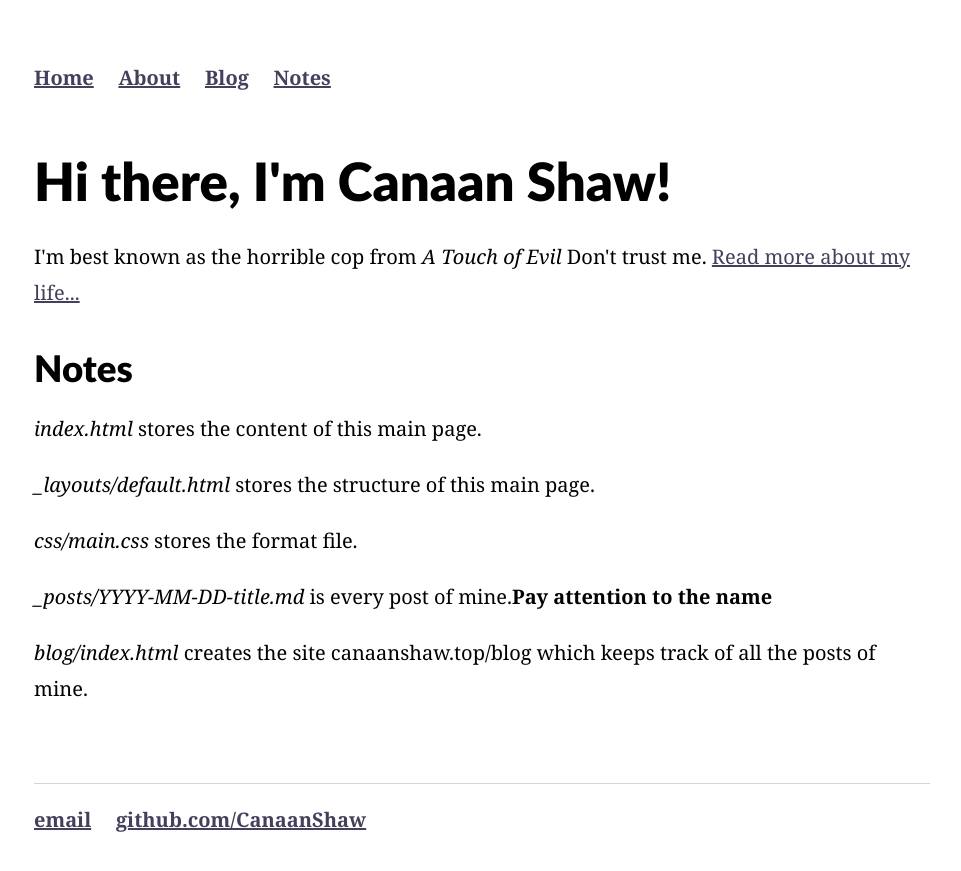
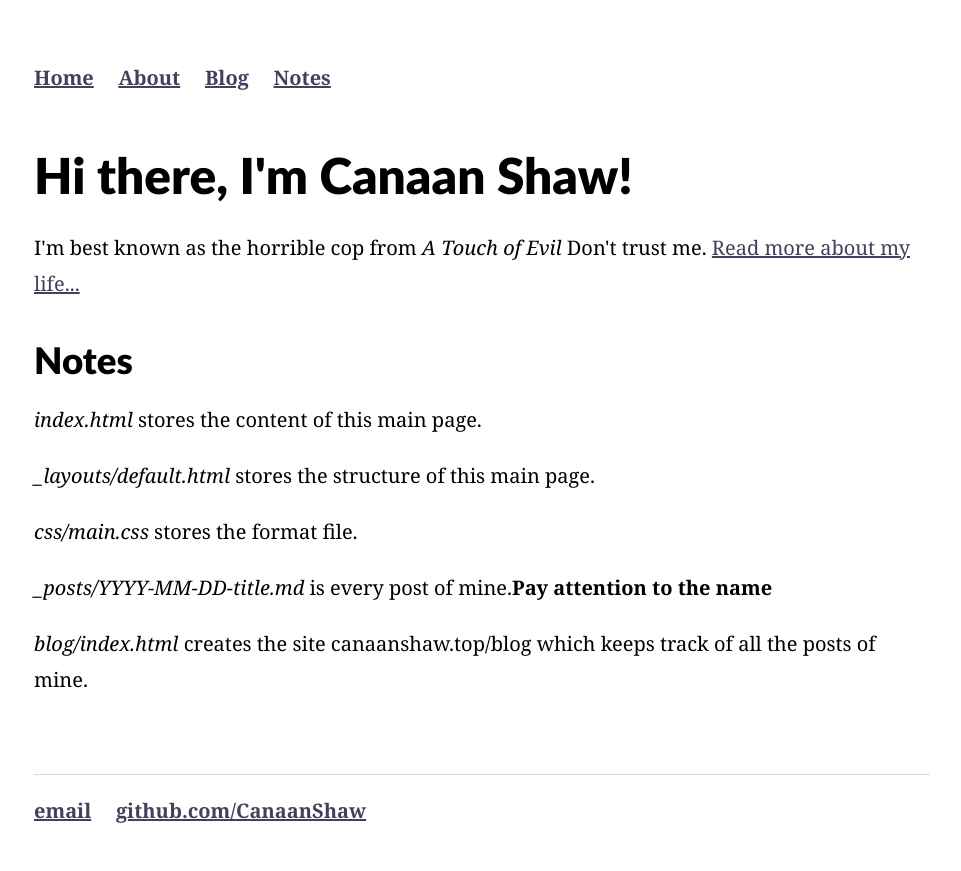
Before and after one commit to CanaanShaw/CanaanShaw, a Jekyll site: the page built from index.html, in a window 1280 px wide. Shown: the top 871 px of the page, without its empty margins (158-1119 px from the left). Built offline with Jekyll 4.4.1, drawn with Linux system fonts in a browser that asks for light colours; some web fonts are replaced.

Commit message:
Update pixyll.css

```diff
--- a/css/pixyll.css
+++ b/css/pixyll.css
@@ -331,7 +331,7 @@ h6,
 @media screen and (min-width: 64em) {
 	.h1,
 	h1 {
-		font-size: 3.3rem;
+		font-size: 3.1rem;
 	}
 	.h2,
 	h2 {
@@ -489,7 +489,7 @@ a {
 
 .outline-title {
 	line-height: inherit;
-	margin-top: 0.1em;
+	margin-top: 10px;
 }
 
 .outline-expander {
```
